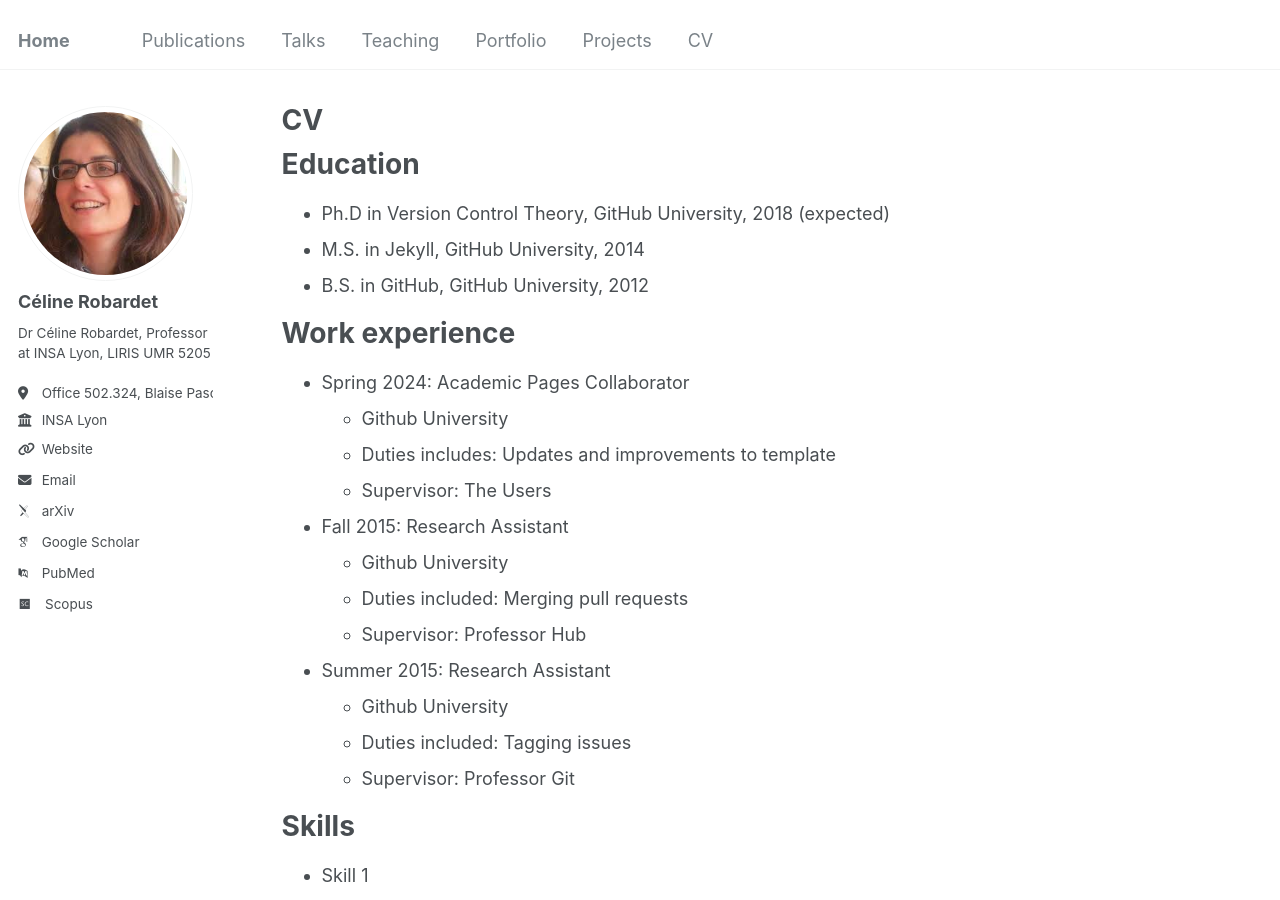
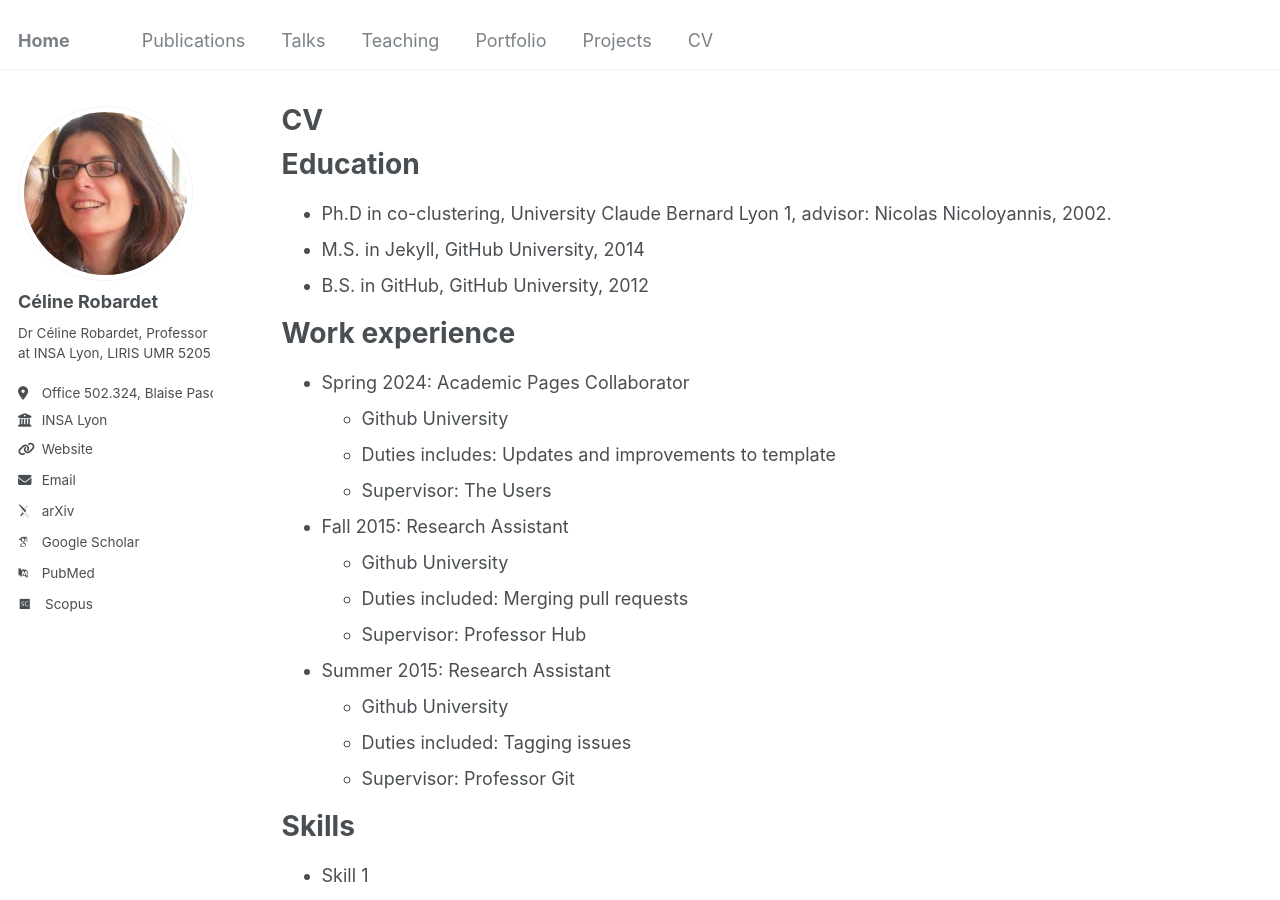
Before and after one commit to crobardet/crobardet.github.io, a Jekyll site: the page built from _pages/cv.md, in a window 1280 px wide and 900 px high. Built offline with Jekyll 4.4.1, drawn with Linux system fonts in a browser that asks for light colours; some web fonts are replaced; a file with an impossible date is left out.

Commit message:
Update cv.md

```diff
--- a/_pages/cv.md
+++ b/_pages/cv.md
@@ -11,7 +11,8 @@ redirect_from:
 
 Education
 ======
-* Ph.D in Version Control Theory, GitHub University, 2018 (expected)
+* Ph.D in co-clustering, University Claude
+Bernard Lyon 1, advisor: Nicolas Nicoloyannis, 2002.
 * M.S. in Jekyll, GitHub University, 2014
 * B.S. in GitHub, GitHub University, 2012
 
```
